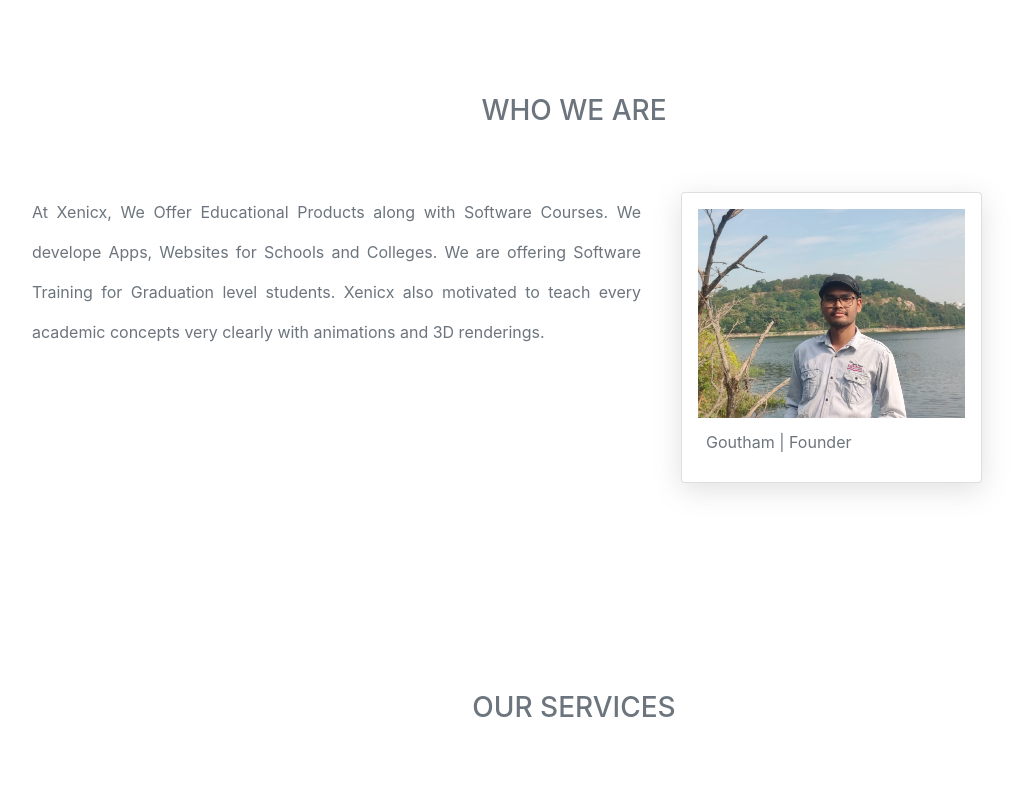
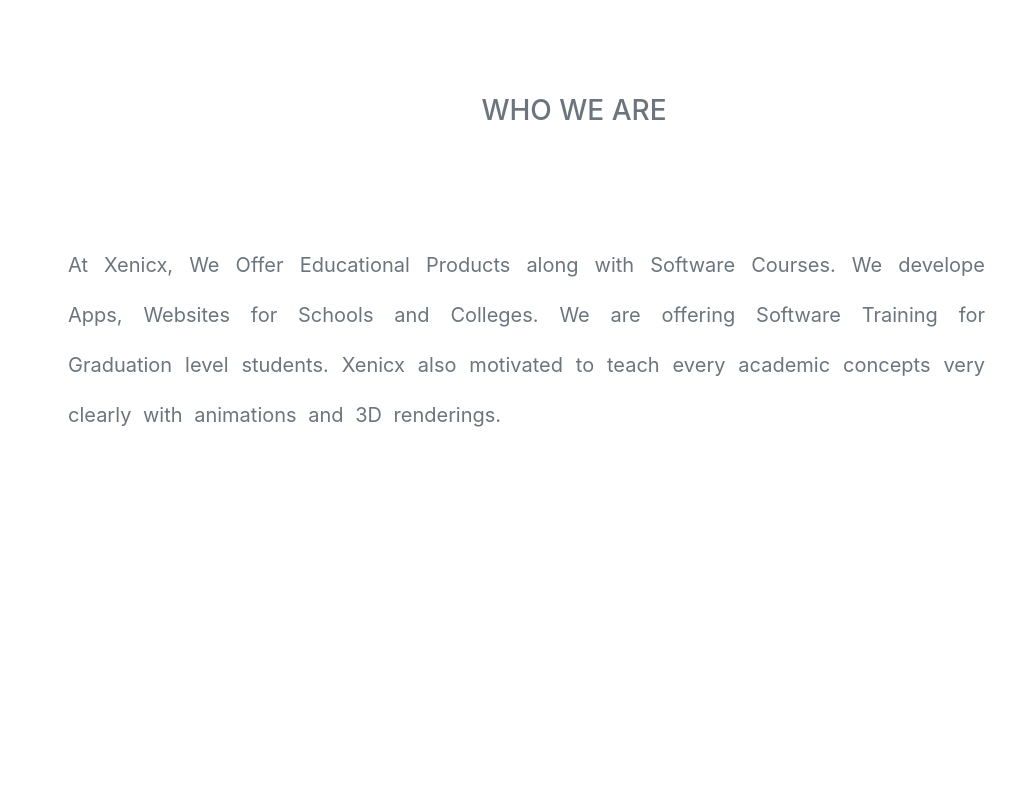
Before and after one commit to goutham03062001/Value-Tech, a React (Create React App) app: page / in a window 1280 px wide. Shown: the part 630-1425 px from the top of the page, without its empty margins (66-1083 px from the left). Built offline with nearby package versions, Linux system fonts and the light colour scheme.

Commit message:
Removed profile pic

```diff
--- a/src/components/WhoWeAre/Left.js
+++ b/src/components/WhoWeAre/Left.js
@@ -11,7 +11,7 @@ const Left = () => {
   return (
     <div className=" my-3" data-aos="zoom-in-up">
       <div className="">
-        <p className="text text-muted text-justify company_desc px-3">
+        <p className="text text-muted text-justify company_desc px-3" style={{lineHeight:'50px',wordSpacing:"6px",fontSize:"20px"}}>
           At Xenicx, We Offer Educational Products along with Software Courses. We develope Apps, Websites for Schools and Colleges.
           We are offering Software Training for Graduation level students. Xenicx also motivated to teach every academic concepts very clearly with animations and 3D renderings.
         </p>
--- a/src/components/WhoWeAre/WhoWeAre.js
+++ b/src/components/WhoWeAre/WhoWeAre.js
@@ -1,8 +1,6 @@
 import React,{useEffect} from 'react';
 // import  profile from "../../Assets/profile-pic.png";
-import Profile from "../../Assets/Profile.jpeg"
 import Left from './Left';
-import Right from './Right';
 import AOS from "aos";
 const WhoWeAre = () => {
     useEffect( ()=>{
@@ -15,14 +13,10 @@ const WhoWeAre = () => {
     <div className='container my-5 who_we_are_ctn '>
         <div className='row py-5'>
         <h3 className='text text-center text-muted my-5 our-clients' data-aos="fade-up">WHO WE ARE </h3>
-            <div className='col-lg-7 col-12 col-sm-12 col-md-6'>
+            <div className='col-lg-11 col-12 col-sm-12 col-md-6 p-5'>
                 <Left/>
             </div>
-            <div className='col-lg-5 col-12 col-sm-12 col-md-6'>
 
-                    <Right profile={Profile}/>
-                    {/* <Right profile={secondProfile}/> */}
-            </div>
         </div>
     </div>
   )
```
